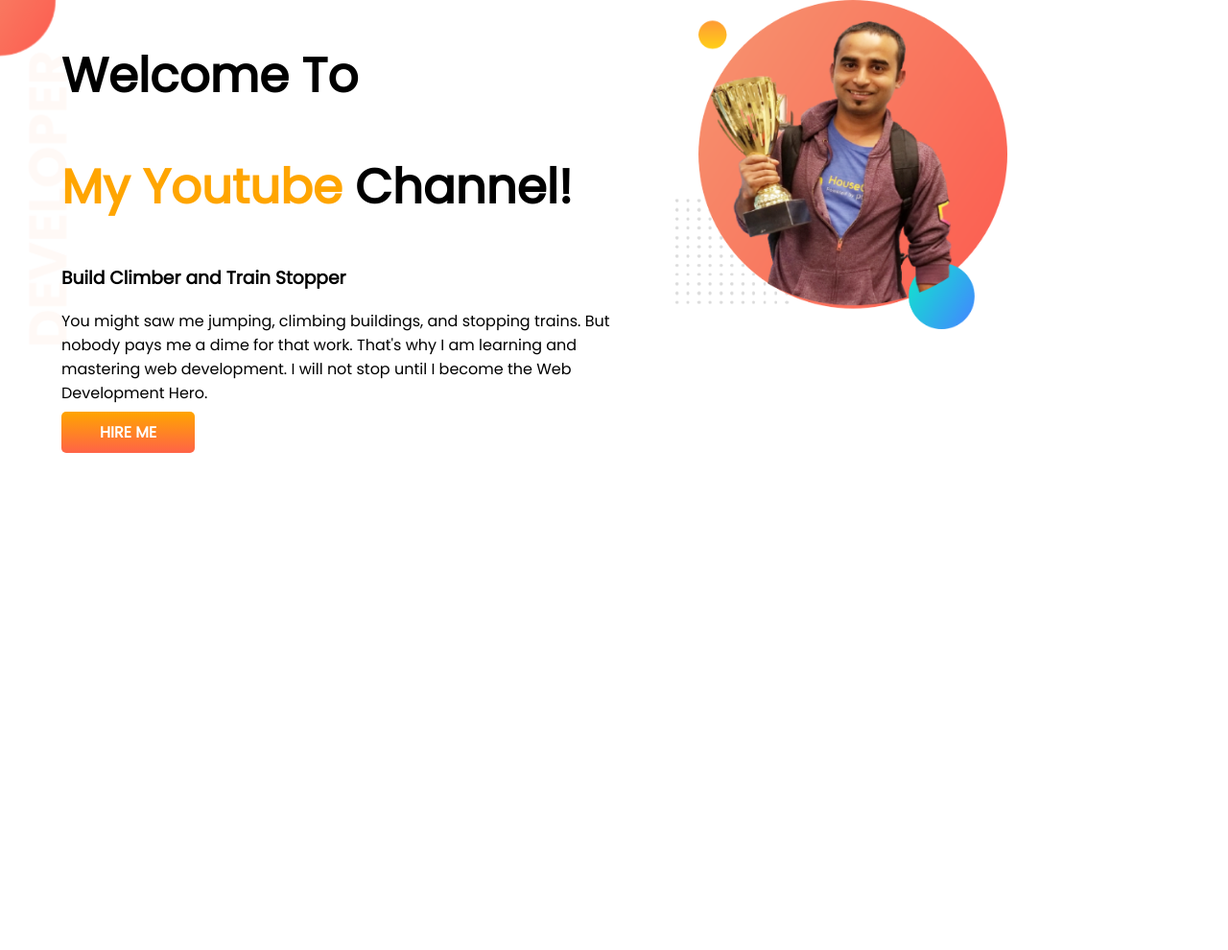
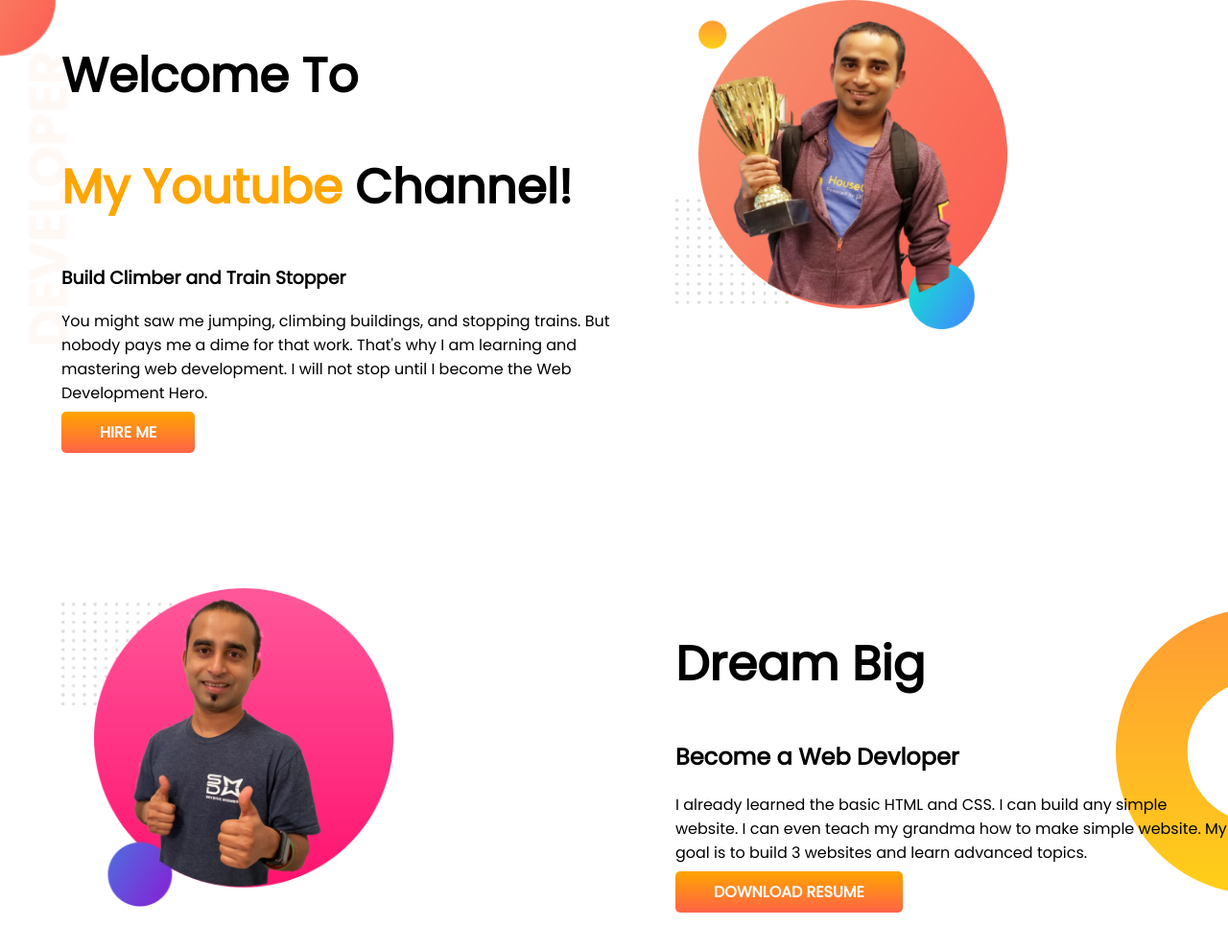
Before and after one commit to BrishtiShil/developer-port, a plain HTML site: page index1.html in a window 1280 px wide. Shown: the whole page at 96% size. Before the commit the page ends 800 px from the top, so only its background shows below. Drawn offline with Linux system fonts and the light colour scheme.

Commit message:
dream added

```diff
--- a/index1.html
+++ b/index1.html
@@ -29,6 +29,18 @@
             <img src="images/my-bg.png" alt="">
         </div>
     </section>
+    <section class="dream-big">
+        <div class="half-width">
+            <img src="images/jhankar2.png" alt="">
+        </div>
+        <div class="half-width">
+            <h1>Dream Big</h1>
+            <h2>Become a Web Devloper</h2>
+            <p>I already learned the basic HTML and CSS. I can build any simple website. I can even teach my grandma how
+                to make simple website. My goal is to build 3 websites and learn advanced topics.</p>
+            <a class="link-button" target="-blank" href="">DOWNLOAD RESUME</a>
+        </div>
+    </section>
 </body>
 
 </html>
--- a/style1.css
+++ b/style1.css
@@ -10,6 +10,7 @@ h1{
 }
 section{
     display: flex;
+    margin-bottom: 150px;
 }
 .half-width{
     width: 50%;
@@ -30,3 +31,8 @@ section{
     background-image: url(images/top-banner.png);
     background-repeat: no-repeat;
 }
+.dream-big{
+    background-image: url(images/dream-bg.png);
+    background-repeat: no-repeat;
+    background-position: right;
+}
```
